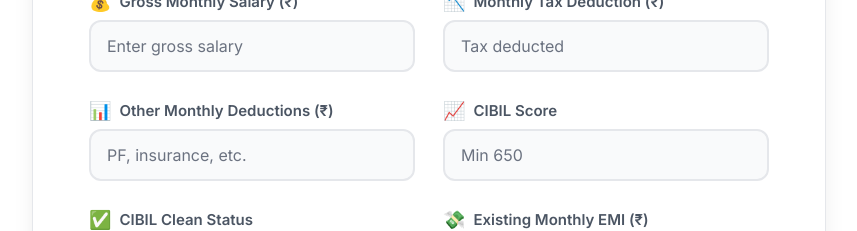
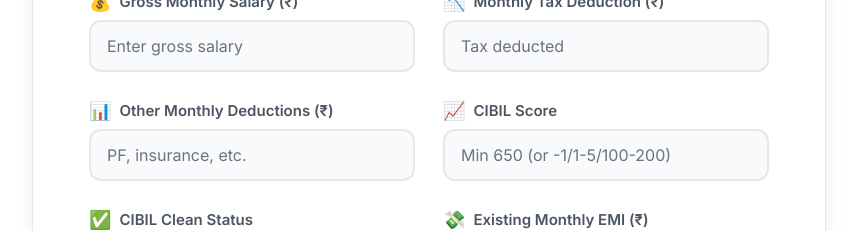
Before and after one commit to Nagasai-156/bank, a React (Vite) app: page /housing-loan in a window 1280 px wide. Shown: the part 800-1031 px from the top of the page, without its empty margins (211-1068 px from the left). Built offline with nearby package versions, Linux system fonts and the light colour scheme.

Commit message:
CIBIL ROI: NTC (-1) and special scores 1-5, 100-200 now get 8.25% as per circular

```diff
--- a/src/pages/HousingLoan.jsx
+++ b/src/pages/HousingLoan.jsx
@@ -121,7 +121,13 @@ function HousingLoan() {
     }
 
     // Get ROI based on CIBIL
+    // As per Circular: NTC (-1), scores 1-5, 100-200 are treated same as 700-749
     const getROI = (cibil) => {
+        // Special cases: NTC (-1), 1-5, 100-200 → 8.25%
+        if (cibil === -1 || (cibil >= 1 && cibil <= 5) || (cibil >= 100 && cibil <= 200)) {
+            return 8.25
+        }
+        // Standard CIBIL ranges
         if (cibil >= 750) return 7.75
         if (cibil >= 700) return 8.25
         if (cibil >= 650) return 8.75
@@ -221,12 +227,17 @@ function HousingLoan() {
             return
         }
 
-        // HARD GATE: CIBIL Score < 650
-        if (cibil1 < 650) {
+        // HARD GATE: CIBIL Score check
+        // Special cases: NTC (-1), 1-5, 100-200 are allowed at 8.25% ROI
+        const isSpecialCIBIL = (score) => {
+            return score === -1 || (score >= 1 && score <= 5) || (score >= 100 && score <= 200)
+        }
+
+        if (cibil1 < 650 && !isSpecialCIBIL(cibil1)) {
             setResult({
                 eligible: false,
                 message: "NOT ELIGIBLE - Low CIBIL Score",
-                reason: `CIBIL score (${cibil1}) is below minimum required (650).`
+                reason: `CIBIL score (${cibil1}) is below minimum required (650). Note: NTC (-1), 1-5, 100-200 are exceptions.`
             })
             return
         }
@@ -320,11 +331,11 @@ function HousingLoan() {
                 return
             }
 
-            if (cibil2 < 650) {
+            if (cibil2 < 650 && !isSpecialCIBIL(cibil2)) {
                 setResult({
                     eligible: false,
                     message: "NOT ELIGIBLE - Co-Applicant Low CIBIL",
-                    reason: `Co-applicant CIBIL score (${cibil2}) is below minimum (650).`
+                    reason: `Co-applicant CIBIL score (${cibil2}) is below minimum (650). Note: NTC (-1), 1-5, 100-200 are exceptions.`
                 })
                 return
             }
@@ -1170,8 +1181,8 @@ function HousingLoan() {
                                     value={formData.cibilScore1}
                                     onChange={handleChange}
                                     className="form-input"
-                                    placeholder="Min 650"
-                                    min="300"
+                                    placeholder="Min 650 (or -1/1-5/100-200)"
+                                    min="-1"
                                     max="900"
                                     required
                                 />
@@ -1268,8 +1279,8 @@ function HousingLoan() {
                                             value={formData.cibilScore2}
                                             onChange={handleChange}
                                             className="form-input"
-                                            placeholder="Min 650"
-                                            min="300"
+                                            placeholder="Min 650 (or -1/1-5/100-200)"
+                                            min="-1"
                                             max="900"
                                             required
                                         />
```
